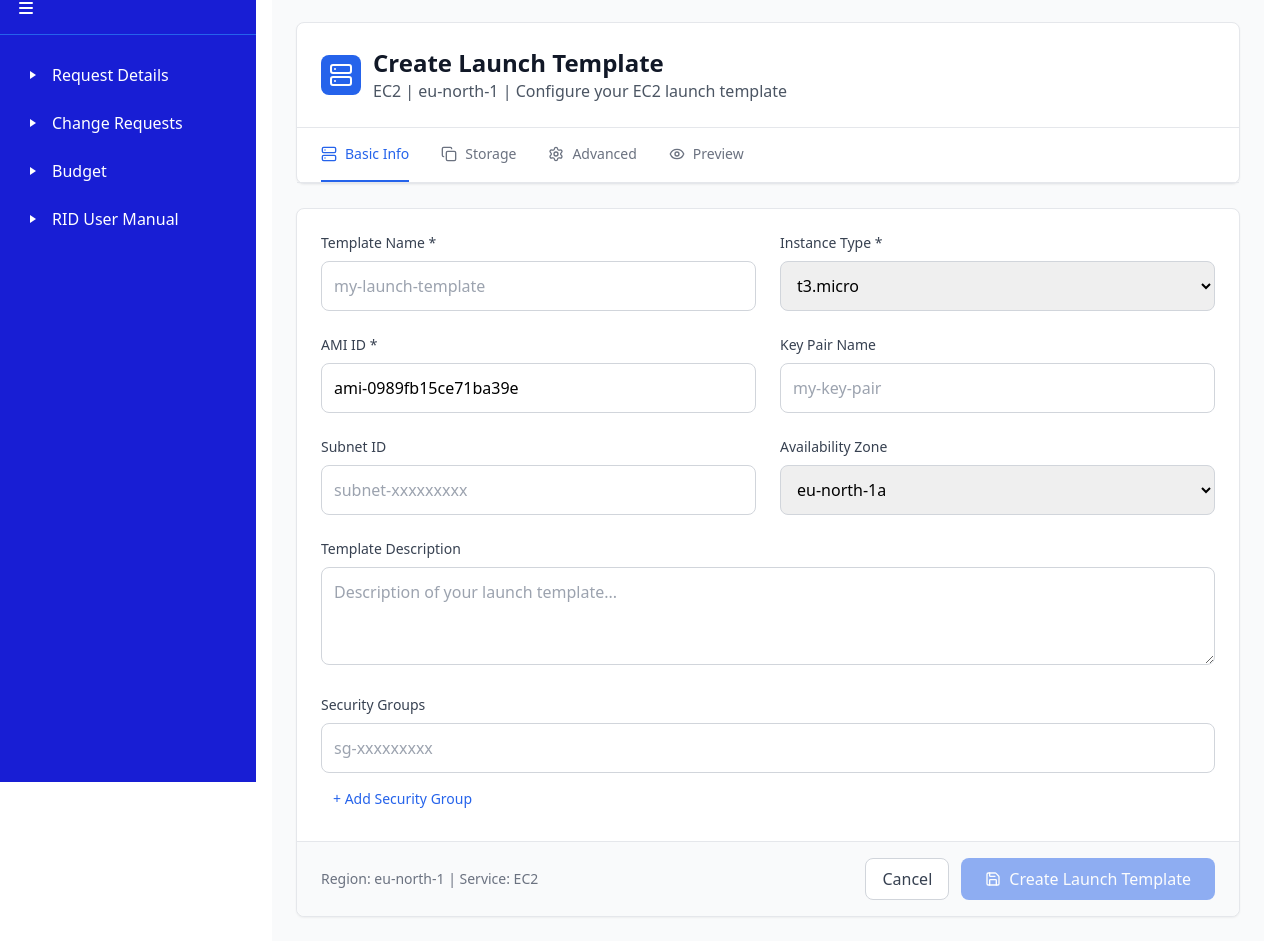
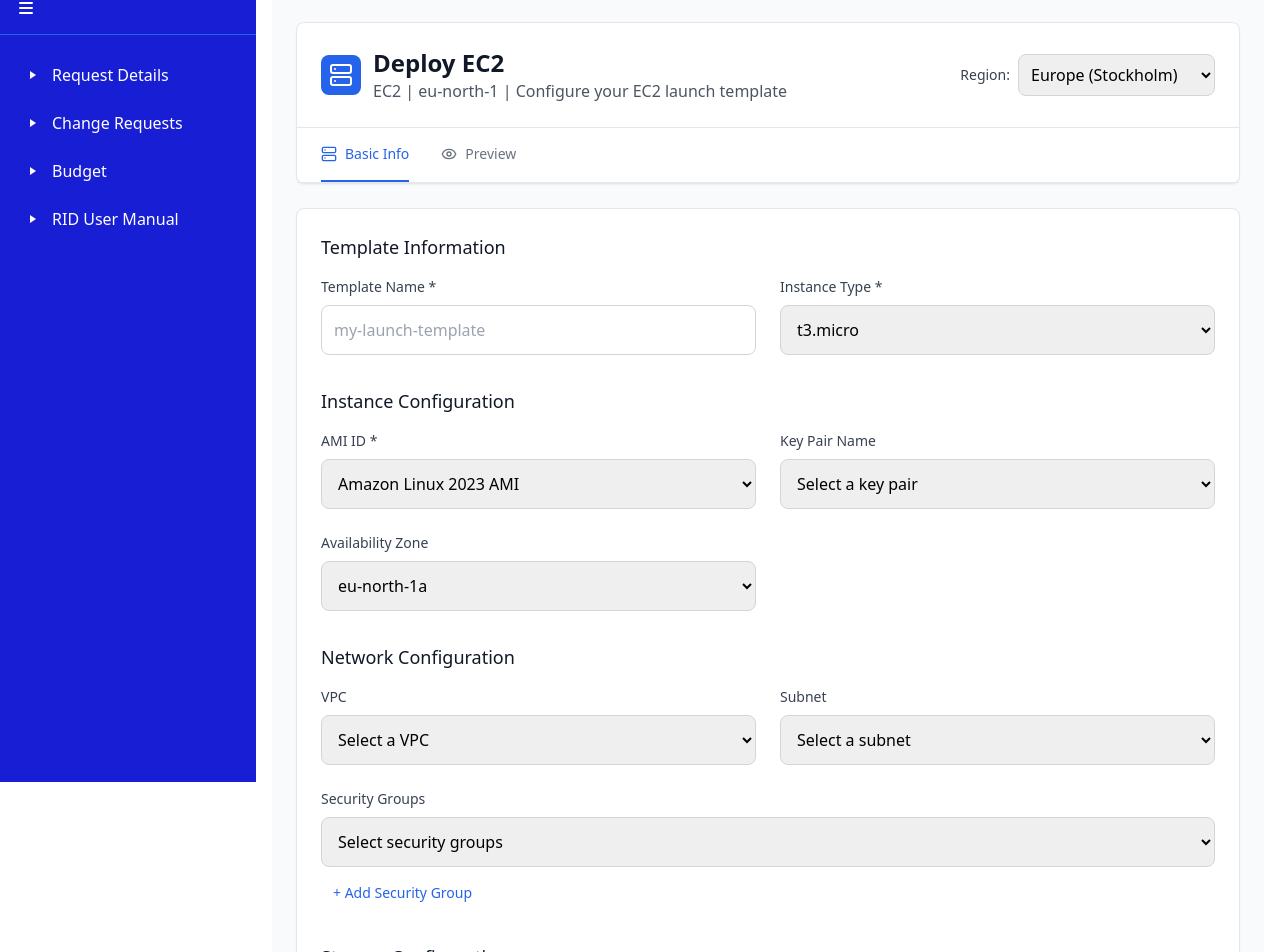
Before and after one commit to zulaikhamir/RID, a React (Vite) app: page /dashboard/ec2/launch in a window 1280 px wide. Shown: the part 93-1045 px from the top of the page. Built offline with nearby package versions, Linux system fonts and the light colour scheme.

Commit message:
form submission after preview

```diff
--- a/src/components/landing/Header.jsx
+++ b/src/components/landing/Header.jsx
@@ -38,7 +38,7 @@
   ];
 
   const handleLoginClick = () => {
-    navigate("/dashboard/request-details");
+    navigate("/dashboard/request-details");//instead of this just link it only to dashboard when dashboard is made.
   };
 
   return (
--- a/src/pages/EC2/LaunchInstance.jsx
+++ b/src/pages/EC2/LaunchInstance.jsx
@@ -17,6 +17,7 @@
     amiId: "ami-0989fb15ce71ba39e", // Amazon Linux 2 in eu-north-1
     keyPairName: "",
     securityGroups: [""],
+    vpcId: "",
     subnetId: "",
     iamInstanceProfile: "",
     userData: "",
@@ -43,9 +44,74 @@
     ],
   });
 
+  const [selectedRegion, setSelectedRegion] = useState("eu-north-1");
   const [activeTab, setActiveTab] = useState("basic");
   const [isLoading, setIsLoading] = useState(false);
   const [showSuccess, setShowSuccess] = useState(false);
+
+  // Mock data for dropdowns
+  const regions = [
+    { value: "us-east-1", label: "US East (N. Virginia)" },
+    { value: "us-west-2", label: "US West (Oregon)" },
+    { value: "eu-north-1", label: "Europe (Stockholm)" },
+    { value: "eu-west-1", label: "Europe (Ireland)" },
+    { value: "ap-south-1", label: "Asia Pacific (Mumbai)" },
+  ];
+
+  const amis = [
+    { value: "ami-0989fb15ce71ba39e", label: "Amazon Linux 2023 AMI" },
+    { value: "ami-0abcdef1234567890", label: "Ubuntu Server 22.04 LTS" },
+    { value: "ami-0fedcba0987654321", label: "Windows Server 2022" },
+    { value: "ami-0123456789abcdef0", label: "Red Hat Enterprise Linux 9" },
+  ];
+
+  const keyPairs = [
+    { value: "", label: "Select a key pair" },
+    { value: "my-key-pair", label: "my-key-pair" },
+    { value: "prod-key", label: "prod-key" },
+    { value: "dev-key", label: "dev-key" },
+    { value: "test-key", label: "test-key" },
+  ];
+
+  const vpcs = [
+    { value: "", label: "Select a VPC" },
+    {
+      value: "vpc-0123456789abcdef0",
+      label: "vpc-0123456789abcdef0 (default)",
+    },
+    {
+      value: "vpc-0abcdef1234567890",
+      label: "vpc-0abcdef1234567890 (prod-vpc)",
+    },
+    {
+      value: "vpc-0fedcba0987654321",
+      label: "vpc-0fedcba0987654321 (dev-vpc)",
+    },
+  ];
+
+  const subnets = [
+    { value: "", label: "Select a subnet" },
+    {
+      value: "subnet-0123456789abcdef0",
+      label: "subnet-0123456789abcdef0 (eu-north-1a)",
+    },
+    {
+      value: "subnet-0abcdef1234567890",
+      label: "subnet-0abcdef1234567890 (eu-north-1b)",
+    },
+    {
+      value: "subnet-0fedcba0987654321",
+      label: "subnet-0fedcba0987654321 (eu-north-1c)",
+    },
+  ];
+
+  const securityGroupOptions = [
+    { value: "", label: "Select security groups" },
+    { value: "sg-0123456789abcdef0", label: "sg-0123456789abcdef0 (default)" },
+    { value: "sg-0abcdef1234567890", label: "sg-0abcdef1234567890 (web-sg)" },
+    { value: "sg-0fedcba0987654321", label: "sg-0fedcba0987654321 (app-sg)" },
+    { value: "sg-0987654321fedcba0", label: "sg-0987654321fedcba0 (db-sg)" },
+  ];
 
   const instanceTypes = [
     "t3.nano",
@@ -66,7 +132,6 @@
   ];
 
   const availabilityZones = ["eu-north-1a", "eu-north-1b", "eu-north-1c"];
-
   const volumeTypes = ["gp3", "gp2", "io1", "io2", "st1", "sc1"];
 
   const handleInputChange = (field, value) => {
@@ -124,8 +189,6 @@
 
   const tabs = [
     { id: "basic", label: "Basic Info", icon: <Server className="w-4 h-4" /> },
-    { id: "storage", label: "Storage", icon: <Copy className="w-4 h-4" /> },
-    { id: "advanced", label: "Advanced", icon: <Settings className="w-4 h-4" /> },
     { id: "preview", label: "Preview", icon: <Eye className="w-4 h-4" /> },
   ];
 
@@ -135,17 +198,37 @@
         {/* Header */}
         <div className="bg-white rounded-lg shadow-sm border border-gray-200 mb-6">
           <div className="p-6 border-b border-gray-200">
+            <div className="flex items-center justify-between">
               <div className="flex items-center space-x-3">
                 <div className="bg-blue-600 p-2 rounded-lg">
                   <Server className="h-6 w-6 text-white" />
                 </div>
                 <div>
                   <h1 className="text-2xl font-bold text-gray-900">
-                  Create Launch Template
+                    Deploy EC2
                   </h1>
                   <p className="text-gray-600">
-                  EC2 | eu-north-1 | Configure your EC2 launch template
+                    EC2 | {selectedRegion} | Configure your EC2 launch template
                   </p>
+                </div>
+              </div>
+
+              {/* Region Selector */}
+              <div className="flex items-center space-x-2">
+                <label className="text-sm font-medium text-gray-700">
+                  Region:
+                </label>
+                <select
+                  value={selectedRegion}
+                  onChange={(e) => setSelectedRegion(e.target.value)}
+                  className="p-2 border border-gray-300 rounded-lg focus:ring-2 focus:ring-blue-600 focus:border-transparent"
+                >
+                  {regions.map((region) => (
+                    <option key={region.value} value={region.value}>
+                      {region.label}
+                    </option>
+                  ))}
+                </select>
               </div>
             </div>
           </div>
@@ -188,7 +271,12 @@
             <div className="p-6">
               {/* Basic Info Tab */}
               {activeTab === "basic" && (
-                <div className="space-y-6">
+                <div className="space-y-8">
+                  {/* Template Information */}
+                  <div>
+                    <h3 className="text-lg font-medium text-gray-900 mb-4">
+                      Template Information
+                    </h3>
                     <div className="grid grid-cols-1 md:grid-cols-2 gap-6">
                       <div>
                         <label className="block text-sm font-medium text-gray-700 mb-2">
@@ -225,50 +313,66 @@
                         </select>
                       </div>
 
+                      {/* <div className="md:col-span-2">
+                        <label className="block text-sm font-medium text-gray-700 mb-2">
+                          Template Description
+                        </label>
+                        <textarea
+                          value={templateData.templateDescription}
+                          onChange={(e) =>
+                            handleInputChange("templateDescription", e.target.value)
+                          }
+                          rows={3}
+                          className="w-full p-3 border border-gray-300 rounded-lg focus:ring-2 focus:ring-blue-600 focus:border-transparent"
+                          placeholder="Description of your launch template..."
+                        />
+                      </div> */}
+                    </div>
+                  </div>
+
+                  {/* Instance Configuration */}
+                  <div>
+                    <h3 className="text-lg font-medium text-gray-900 mb-4">
+                      Instance Configuration
+                    </h3>
+                    <div className="grid grid-cols-1 md:grid-cols-2 gap-6">
                       <div>
                         <label className="block text-sm font-medium text-gray-700 mb-2">
                           AMI ID *
                         </label>
-                      <input
-                        type="text"
+                        <select
                           value={templateData.amiId}
                           onChange={(e) =>
                             handleInputChange("amiId", e.target.value)
                           }
                           className="w-full p-3 border border-gray-300 rounded-lg focus:ring-2 focus:ring-blue-600 focus:border-transparent"
-                        placeholder="ami-0989fb15ce71ba39e"
                           required
-                      />
+                        >
+                          {amis.map((ami) => (
+                            <option key={ami.value} value={ami.value}>
+                              {ami.label}
+                            </option>
+                          ))}
+                        </select>
                       </div>
 
                       <div>
                         <label className="block text-sm font-medium text-gray-700 mb-2">
                           Key Pair Name
                         </label>
-                      <input
-                        type="text"
+                        <select
                           value={templateData.keyPairName}
                           onChange={(e) =>
                             handleInputChange("keyPairName", e.target.value)
                           }
                           className="w-full p-3 border border-gray-300 rounded-lg focus:ring-2 focus:ring-blue-600 focus:border-transparent"
-                        placeholder="my-key-pair"
-                      />
-                    </div>
-
-                    <div>
-                      <label className="block text-sm font-medium text-gray-700 mb-2">
-                        Subnet ID
-                      </label>
-                      <input
-                        type="text"
-                        value={templateData.subnetId}
-                        onChange={(e) =>
-                          handleInputChange("subnetId", e.target.value)
-                        }
-                        className="w-full p-3 border border-gray-300 rounded-lg focus:ring-2 focus:ring-blue-600 focus:border-transparent"
-                        placeholder="subnet-xxxxxxxxx"
-                      />
+                        >
+                          {keyPairs.map((keyPair) => (
+                            <option key={keyPair.value} value={keyPair.value}>
+                              {keyPair.label}
+                            </option>
+                          ))}
+                        </select>
                       </div>
 
                       <div>
@@ -293,24 +397,55 @@
                         </select>
                       </div>
                     </div>
+                  </div>
+
+                  {/* Network Configuration */}
+                  <div>
+                    <h3 className="text-lg font-medium text-gray-900 mb-4">
+                      Network Configuration
+                    </h3>
+                    <div className="grid grid-cols-1 md:grid-cols-2 gap-6">
+                      <div>
+                        <label className="block text-sm font-medium text-gray-700 mb-2">
+                          VPC
+                        </label>
+                        <select
+                          value={templateData.vpcId}
+                          onChange={(e) =>
+                            handleInputChange("vpcId", e.target.value)
+                          }
+                          className="w-full p-3 border border-gray-300 rounded-lg focus:ring-2 focus:ring-blue-600 focus:border-transparent"
+                        >
+                          {vpcs.map((vpc) => (
+                            <option key={vpc.value} value={vpc.value}>
+                              {vpc.label}
+                            </option>
+                          ))}
+                        </select>
+                      </div>
 
                       <div>
                         <label className="block text-sm font-medium text-gray-700 mb-2">
-                      Template Description
+                          Subnet
                         </label>
-                    <textarea
-                      value={templateData.templateDescription}
+                        <select
+                          value={templateData.subnetId}
                           onChange={(e) =>
-                        handleInputChange("templateDescription", e.target.value)
+                            handleInputChange("subnetId", e.target.value)
                           }
-                      rows={3}
                           className="w-full p-3 border border-gray-300 rounded-lg focus:ring-2 focus:ring-blue-600 focus:border-transparent"
-                      placeholder="Description of your launch template..."
-                    />
+                        >
+                          {subnets.map((subnet) => (
+                            <option key={subnet.value} value={subnet.value}>
+                              {subnet.label}
+                            </option>
+                          ))}
+                        </select>
+                      </div>
                     </div>
 
                     {/* Security Groups */}
-                  <div>
+                    <div className="mt-6">
                       <label className="block text-sm font-medium text-gray-700 mb-2">
                         Security Groups
                       </label>
@@ -319,8 +454,7 @@
                           key={index}
                           className="flex items-center space-x-2 mb-2"
                         >
-                        <input
-                          type="text"
+                          <select
                             value={sg}
                             onChange={(e) =>
                               handleArrayChange(
@@ -331,8 +465,13 @@
                               )
                             }
                             className="flex-1 p-3 border border-gray-300 rounded-lg focus:ring-2 focus:ring-blue-600 focus:border-transparent"
-                          placeholder="sg-xxxxxxxxx"
-                        />
+                          >
+                            {securityGroupOptions.map((option) => (
+                              <option key={option.value} value={option.value}>
+                                {option.label}
+                              </option>
+                            ))}
+                          </select>
                           {templateData.securityGroups.length > 1 && (
                             <button
                               type="button"
@@ -355,19 +494,16 @@
                       </button>
                     </div>
                   </div>
-              )}
 
-              {/* Storage Tab */}
-              {activeTab === "storage" && (
-                <div className="space-y-6">
-                  <h3 className="text-lg font-medium text-gray-900">
-                    Block Device Mappings
+                  {/* Storage Configuration */}
+                  <div>
+                    <h3 className="text-lg font-medium text-gray-900 mb-4">
+                      Storage Configuration
                     </h3>
-
                     {templateData.blockDeviceMappings.map((device, index) => (
                       <div
                         key={index}
-                      className="border border-gray-200 rounded-lg p-4"
+                        className="border border-gray-200 rounded-lg p-4 mb-4"
                       >
                         <div className="grid grid-cols-1 md:grid-cols-2 lg:grid-cols-3 gap-4">
                           <div>
@@ -513,13 +649,12 @@
                       + Add Block Device
                     </button>
                   </div>
-              )}
 
-              {/* Advanced Tab */}
-              {activeTab === "advanced" && (
-                <div className="space-y-6">
-                  <div className="grid grid-cols-1 md:grid-cols-2 gap-6">
-                    <div>
+                  {/* Advanced Options */}
+                  {/* <div> */}
+                  {/* <h3 className="text-lg font-medium text-gray-900 mb-4">Advanced Options</h3> */}
+                  {/* <div className="grid grid-cols-1 md:grid-cols-2 gap-6"> */}
+                  {/* <div>
                         <label className="block text-sm font-medium text-gray-700 mb-2">
                           IAM Instance Profile
                         </label>
@@ -535,9 +670,9 @@
                           className="w-full p-3 border border-gray-300 rounded-lg focus:ring-2 focus:ring-blue-600 focus:border-transparent"
                           placeholder="my-instance-profile"
                         />
-                    </div>
+                      </div> */}
 
-                    <div>
+                  {/* <div>
                         <label className="block text-sm font-medium text-gray-700 mb-2">
                           Shutdown Behavior
                         </label>
@@ -551,12 +686,12 @@
                           <option value="stop">Stop</option>
                           <option value="terminate">Terminate</option>
                         </select>
-                    </div>
-                  </div>
+                      </div> */}
+                  {/* </div> */}
 
                   {/* Checkboxes */}
-                  <div className="space-y-4">
-                    <div className="flex items-center">
+                  {/* <div className="mt-4 space-y-4"> */}
+                  {/* <div className="flex items-center">
                         <input
                           type="checkbox"
                           id="monitoring"
@@ -572,9 +707,9 @@
                         >
                           Enable detailed monitoring
                         </label>
-                    </div>
+                      </div> */}
 
-                    <div className="flex items-center">
+                  {/* <div className="flex items-center">
                         <input
                           type="checkbox"
                           id="ebsOptimized"
@@ -590,9 +725,9 @@
                         >
                           EBS-optimized instance
                         </label>
-                    </div>
+                      </div> */}
 
-                    <div className="flex items-center">
+                  {/* <div className="flex items-center">
                         <input
                           type="checkbox"
                           id="terminationProtection"
@@ -611,11 +746,11 @@
                         >
                           Enable termination protection
                         </label>
-                    </div>
-                  </div>
+                      </div> */}
+                  {/* </div> */}
 
                   {/* User Data */}
-                  <div>
+                  {/* <div className="mt-6">
                       <label className="block text-sm font-medium text-gray-700 mb-2">
                         User Data Script
                       </label>
@@ -628,8 +763,9 @@
                         className="w-full p-3 border border-gray-300 rounded-lg focus:ring-2 focus:ring-blue-600 focus:border-transparent font-mono text-sm"
                         placeholder="#!/bin/bash&#10;yum update -y&#10;# Add your startup script here..."
                       />
+                    </div> */}
                 </div>
-                </div>
+                // </div>
               )}
 
               {/* Preview Tab */}
@@ -676,6 +812,22 @@
                             {templateData.keyPairName || "None"}
                           </p>
                         </div>
+                        <div>
+                          <p className="text-sm font-medium text-gray-700">
+                            VPC
+                          </p>
+                          <p className="text-gray-900">
+                            {templateData.vpcId || "Default"}
+                          </p>
+                        </div>
+                        <div>
+                          <p className="text-sm font-medium text-gray-700">
+                            Subnet
+                          </p>
+                          <p className="text-gray-900">
+                            {templateData.subnetId || "None"}
+                          </p>
+                        </div>
                       </div>
                     </div>
                   </div>
@@ -697,7 +849,7 @@
             <div className="px-6 py-4 bg-gray-50 border-t border-gray-200 rounded-b-lg">
               <div className="flex justify-between items-center">
                 <div className="text-sm text-gray-500">
-                  Region: eu-north-1 | Service: EC2
+                  Region: {selectedRegion} | Service: EC2
                 </div>
 
                 <div className="flex space-x-3">
@@ -709,23 +861,33 @@
                   </button>
 
                   <button
-                    type="submit"
+                    type={"button"}
+                    onClick={
+                      activeTab === "basic"
+                        ? () => setActiveTab("preview")
+                        : handleSubmit
+                    }
                     disabled={
-                      isLoading ||
+                      (activeTab === "preview" && isLoading) ||
                       !templateData.templateName ||
                       !templateData.amiId
                     }
                     className="px-6 py-2 bg-blue-600 text-white rounded-lg hover:bg-blue-700 disabled:opacity-50 disabled:cursor-not-allowed transition-colors flex items-center space-x-2"
                   >
-                    {isLoading ? (
+                    {activeTab === "preview" && isLoading ? (
                       <>
                         <div className="animate-spin rounded-full h-4 w-4 border-b-2 border-white"></div>
-                        <span>Creating...</span>
+                        <span>Launching...</span>
+                      </>
+                    ) : activeTab === "basic" ? (
+                      <>
+                        <Eye className="h-4 w-4" />
+                        <span>Next</span>
                       </>
                     ) : (
                       <>
                         <Save className="h-4 w-4" />
-                        <span>Create Launch Template</span>
+                        <span>Launch EC2 Instance</span>
                       </>
                     )}
                   </button>
```
Lines whose indentation alone changed are shown as unchanged.
